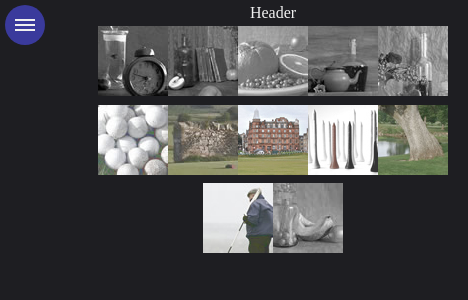
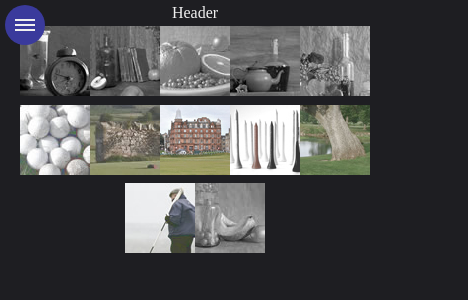
Before and after one commit to UniqueNickname/vue-plus-jquery-project, a Vue app: page /changeImage in a window 390 px wide. Shown: the top 300 px of the page, 468 px wide, since content can reach past the window. Built offline with nearby package versions, Linux system fonts and the light colour scheme.

Commit message:
delete content_active

```diff
--- a/src/assets/sass/home-header.sass
+++ b/src/assets/sass/home-header.sass
@@ -20,4 +20,4 @@
 			padding: 10px 0
 			font-size: 22px
 			background-color: $menu-bcg
-			// cursor: pointer
+			cursor: pointer
--- a/src/assets/sass/main.sass
+++ b/src/assets/sass/main.sass
@@ -39,11 +39,3 @@ a
 	text-align: center
 	transition: .5s
 	transform: translateX(0)
-	&_active
-		transform: translateX(7vw)
-		@media (max-width: 1600px)
-			transform: translateX(10vw)
-		@media (max-width: 900px)
-			transform: translateX(15vw)
-		@media (max-width: 550px)
-			transform: translateX(20vw)
--- a/src/components/MainMenu.vue
+++ b/src/components/MainMenu.vue
@@ -41,9 +41,6 @@ export default {
     changeActiveIndex (index) {
       this.menuListItemActiveNumber = index
       // this.activeMenu()
-    },
-    updateContent () {
-      eventEmitter.$emit('contentUpdated')
     }
   },
   created () {
--- a/src/views/ChangeImage.vue
+++ b/src/views/ChangeImage.vue
@@ -1,14 +1,12 @@
 <template>
   <div
-    class="content change-image"
-    :class="{'content_active' : contentIsActive}">
+    class="content change-image">
     <div class="header">Header</div>
     <PreviewList :imgSources="imgSources"/>
   </div>
 </template>
 
 <script>
-import { eventEmitter } from '../main'
 import PreviewList from '@/components/PreviewList.vue'
 
 export default {
@@ -34,16 +32,6 @@ export default {
         './img/small/12'
       ]
     }
-  },
-  methods: {
-    activeContent () {
-      this.contentIsActive = !this.contentIsActive
-    }
-  },
-  created () {
-    eventEmitter.$on('contentUpdated', () => {
-      this.activeContent()
-    })
   }
 }
 </script>
--- a/src/views/Home.vue
+++ b/src/views/Home.vue
@@ -1,12 +1,12 @@
 <template>
   <div
-    class="content home"
-    :class="{'content_active' : contentIsActive}">
+    class="content home">
     <div class="header">
       <div class="name">Hi! I'm Ivan</div>
       <div class="welcome">Welcome to my website</div>
       <small>His created for demonstration my laboratory works</small>
       <div class="arrow"
+        @click="menuUpdated"
         >Click to menu button and choose work</div>
     </div>
   </div>
@@ -21,18 +21,12 @@ export default {
   },
   data () {
     return {
-      contentIsActive: false
     }
   },
   methods: {
-    activeContent () {
-      this.contentIsActive = !this.contentIsActive
+    menuUpdated () {
+      eventEmitter.$emit('menuUpdated')
     }
-  },
-  created () {
-    eventEmitter.$on('contentUpdated', () => {
-      this.activeContent()
-    })
   }
 }
 </script>
```
